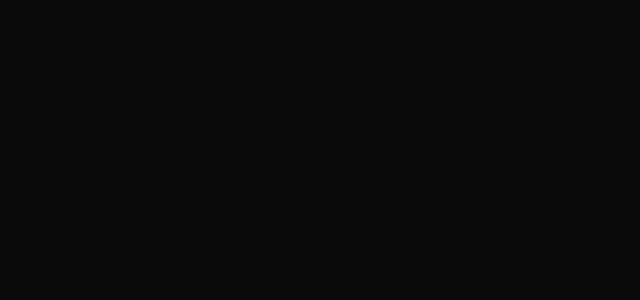
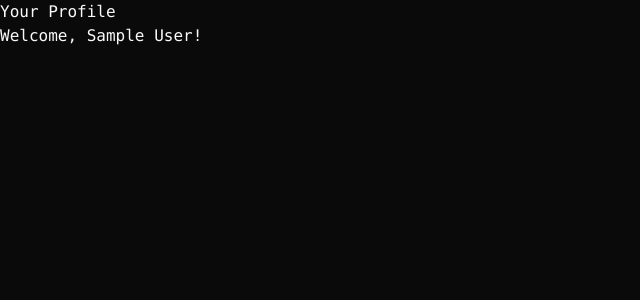
Before and after one commit to francisco-leal/build-tracker, a Next.js app: page /profile in a window 1280 px wide. Before the commit this address had no page. Shown: the top 300 px of the page, without its empty margins (0-640 px from the left). Built offline with nearby package versions, Linux system fonts and the light colour scheme; no server answers; sample sign-in values are in the browser's storage; a web font is replaced by a local one.

Commit message:
Add github login

```diff
--- /dev/null
+++ b/app/api/auth/[...nextauth]/route.ts
@@ -0,0 +1,16 @@
+import NextAuth from "next-auth";
+import GithubProvider from "next-auth/providers/github";
+
+export const authOptions = {
+  providers: [
+    GithubProvider({
+      clientId: process.env.GITHUB_ID!,
+      clientSecret: process.env.GITHUB_SECRET!,
+    }),
+  ],
+  secret: process.env.NEXTAUTH_SECRET!,
+};
+
+const handler = NextAuth(authOptions);
+
+export { handler as GET, handler as POST };
--- a/app/layout.tsx
+++ b/app/layout.tsx
@@ -2,6 +2,7 @@
 import { Azeret_Mono as GeistMono } from "next/font/google";
 import { cn } from "@/lib/utils";
 import "./globals.css";
+import { Providers } from "@/app/providers";
 
 const geistMono = GeistMono({
   subsets: ["latin"],
@@ -27,7 +28,7 @@
           geistMono.variable
         )}
       >
-        {children}
+        <Providers>{children}</Providers>
       </body>
     </html>
   );
--- a/app/page.tsx
+++ b/app/page.tsx
@@ -1,4 +1,3 @@
-import { Button } from "@/components/ui/button";
 import {
   Card,
   CardContent,
@@ -6,7 +5,8 @@
   CardHeader,
   CardTitle,
 } from "@/components/ui/card";
-import { Terminal, Github } from "lucide-react";
+import { Terminal } from "lucide-react";
+import { LoginButton } from "@/components/login-button";
 
 export default function Home() {
   return (
@@ -38,13 +38,7 @@
           </CardHeader>
           <CardContent>
             <div className="grid gap-4">
-              <Button
-                variant="outline"
-                className="hover:border-[#2DA44E] hover:bg-[#2DA44E]/10 hover:text-[#2DA44E]"
-              >
-                <Github className="mr-2 h-5 w-5" />
-                continue with github
-              </Button>
+              <LoginButton />
               <div className="relative">
                 <div className="absolute inset-0 flex items-center">
                   <span className="w-full border-t" />
--- /dev/null
+++ b/app/profile/page.tsx
@@ -0,0 +1,20 @@
+// app/profile/page.jsx
+
+import { getServerSession } from "next-auth";
+import { authOptions } from "../api/auth/[...nextauth]/route";
+import { redirect } from "next/navigation";
+
+export default async function ProfilePage() {
+  const session = await getServerSession(authOptions);
+
+  if (!session || !session.user) {
+    redirect("/");
+  }
+
+  return (
+    <div>
+      <h1>Your Profile</h1>
+      <p>Welcome, {session.user.name}!</p>
+    </div>
+  );
+}
--- /dev/null
+++ b/app/providers.tsx
@@ -0,0 +1,7 @@
+"use client"; // This directive is essential for Client Components
+
+import { SessionProvider } from "next-auth/react";
+
+export function Providers({ children }: { children: React.ReactNode }) {
+  return <SessionProvider>{children}</SessionProvider>;
+}
--- /dev/null
+++ b/components/login-button.tsx
@@ -0,0 +1,18 @@
+"use client";
+
+import { Button } from "@/components/ui/button";
+import { signIn, useSession } from "next-auth/react";
+import { Github } from "lucide-react";
+
+export const LoginButton = () => {
+  return (
+    <Button
+      variant="outline"
+      className="hover:border-[#2DA44E] hover:bg-[#2DA44E]/10 hover:text-[#2DA44E]"
+      onClick={() => signIn("github")}
+    >
+      <Github className="mr-2 h-5 w-5" />
+      continue with github
+    </Button>
+  );
+};
--- a/package.json
+++ b/package.json
@@ -14,6 +14,7 @@
     "clsx": "^2.1.1",
     "lucide-react": "^0.471.0",
     "next": "15.1.4",
+    "next-auth": "^4.24.11",
     "react": "^19.0.0",
     "react-dom": "^19.0.0",
     "tailwind-merge": "^2.6.0",
```
Also changed, not shown: 1 other file (tests, documents, lock files or other folders).
